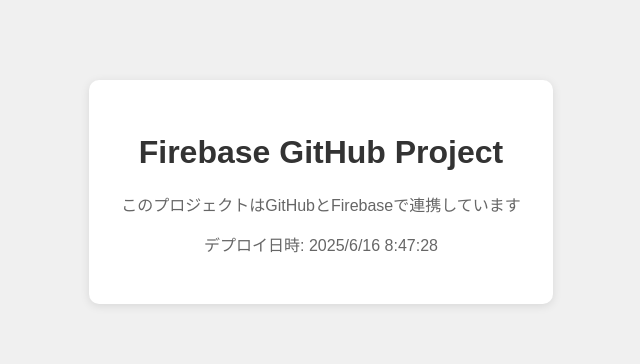
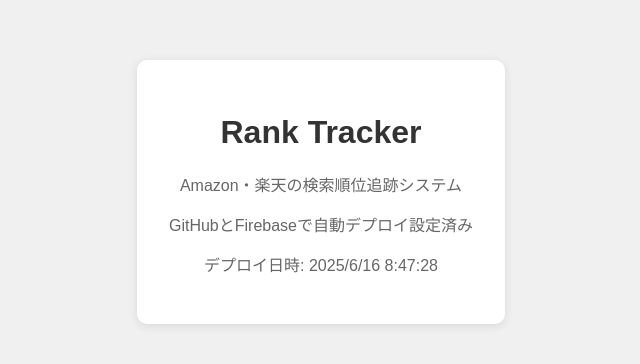
Before and after one commit to senjinshuji/firebase-github-project, a website: page index.html in a window 1280 px wide. Shown: the part 208-572 px from the top of the page, without its empty margins (319-959 px from the left). Drawn offline with Linux system fonts and the light colour scheme.

Commit message:
Update for rank-tracker project and successful deployment

```diff
--- a/index.html
+++ b/index.html
@@ -31,8 +31,9 @@
 </head>
 <body>
     <div class="container">
-        <h1>Firebase GitHub Project</h1>
-        <p>このプロジェクトはGitHubとFirebaseで連携しています</p>
+        <h1>Rank Tracker</h1>
+        <p>Amazon・楽天の検索順位追跡システム</p>
+        <p>GitHubとFirebaseで自動デプロイ設定済み</p>
         <p>デプロイ日時: <span id="deploy-time"></span></p>
     </div>
     <script>
--- a/package.json
+++ b/package.json
@@ -3,8 +3,8 @@
   "version": "1.0.0",
   "description": "Firebase and GitHub integration project",
   "scripts": {
-    "deploy": "firebase deploy --project senjin-firebase-github",
-    "deploy:hosting": "firebase deploy --only hosting --project senjin-firebase-github"
+    "deploy": "firebase deploy --project rank-tracker-1637e",
+    "deploy:hosting": "firebase deploy --only hosting --project rank-tracker-1637e"
   },
   "author": "senjinshuji",
   "license": "ISC",
```
